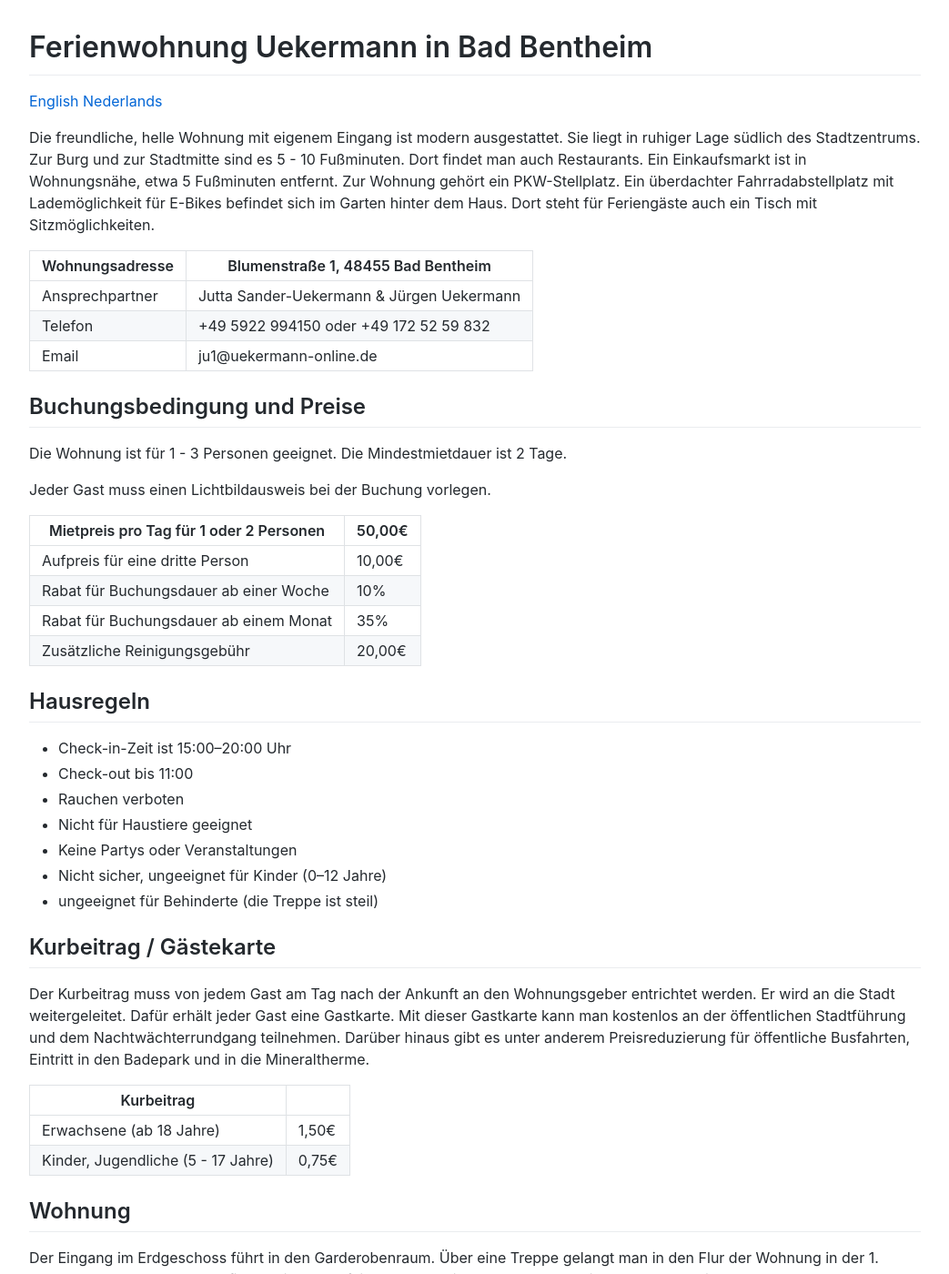
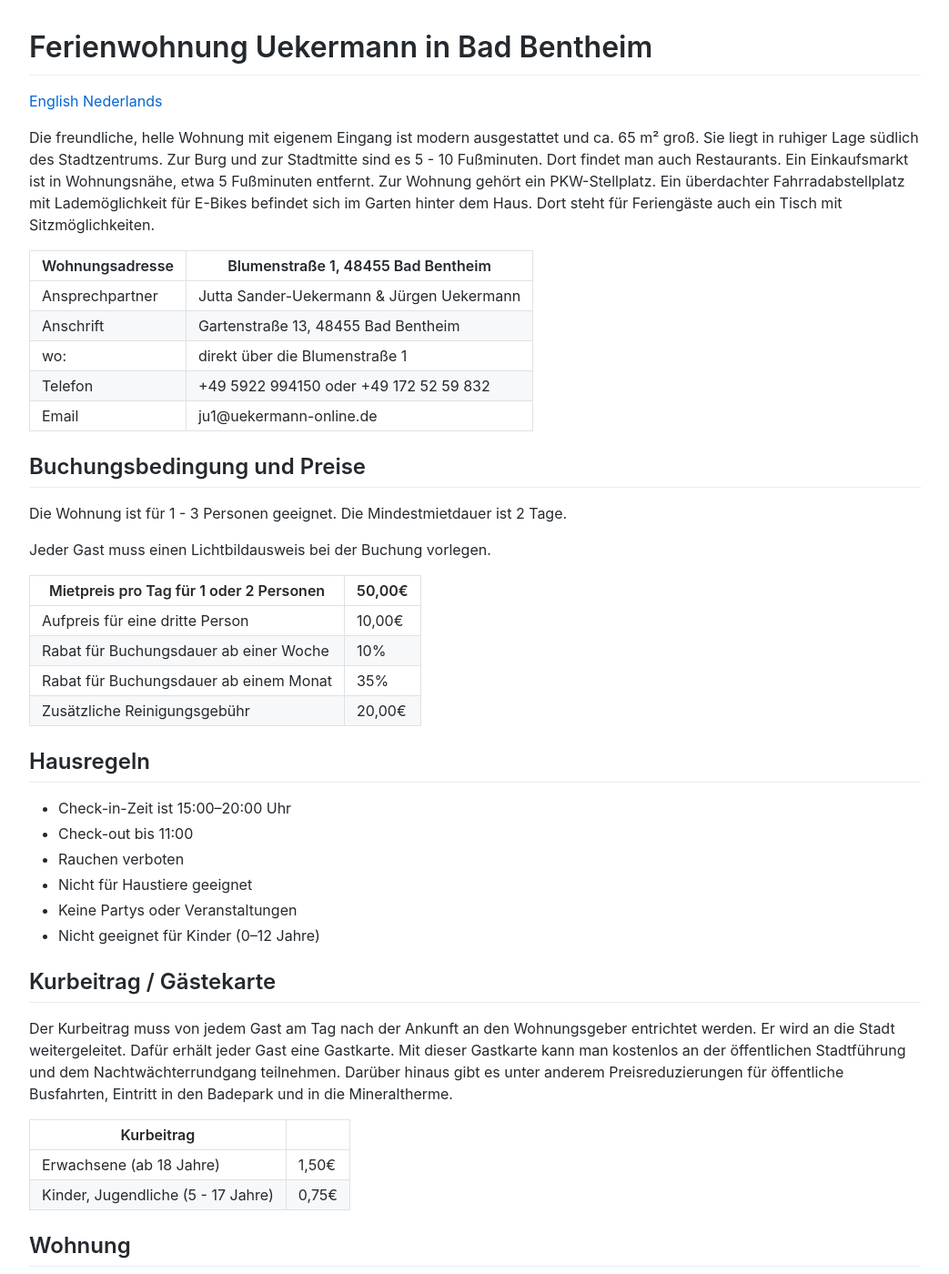
Before and after one commit to ferienwohnungblumenstrasse/ferienwohnungblumenstrasse.github.io, a Jekyll site: the page built from index.md, in a window 1280 px wide and 1400 px high. Shown: the whole window at 91% size, without its empty margins (118-1161 px from the left). Built offline with Jekyll 4.4.1, drawn with Linux system fonts in a browser that asks for light colours; our own code applies the rules of GitHub Pages for plain Markdown files; some of the changed text lies outside the part shown.

Commit message:
Update index.md

```diff
--- a/index.md
+++ b/index.md
@@ -6,12 +6,14 @@ title: Ferienwohnung Uekermann in Bad Bentheim
 [English](https://translate.google.com/translate?hl=en&sl=de&u=http://www.ferienwohnung-bentheim.de)
 [Nederlands](https://translate.google.com/translate?hl=nl&sl=de&u=http://www.ferienwohnung-bentheim.de)
 
-Die freundliche, helle Wohnung mit eigenem Eingang ist modern ausgestattet. Sie liegt in ruhiger Lage südlich des Stadtzentrums. Zur Burg und zur Stadtmitte sind es 5 - 10 Fußminuten. Dort findet man auch Restaurants. Ein Einkaufsmarkt ist in Wohnungsnähe, etwa 5 Fußminuten entfernt.
+Die freundliche, helle Wohnung mit eigenem Eingang ist modern ausgestattet und ca. 65 m² groß. Sie liegt in ruhiger Lage südlich des Stadtzentrums. Zur Burg und zur Stadtmitte sind es 5 - 10 Fußminuten. Dort findet man auch Restaurants. Ein Einkaufsmarkt ist in Wohnungsnähe, etwa 5 Fußminuten entfernt.
 Zur Wohnung gehört ein PKW-Stellplatz. Ein überdachter Fahrradabstellplatz mit Lademöglichkeit für E-Bikes befindet sich im Garten hinter dem Haus. Dort steht für Feriengäste auch ein Tisch mit Sitzmöglichkeiten.
 
 | Wohnungsadresse | Blumenstraße 1, 48455 Bad Bentheim |
 |---|---|
 | Ansprechpartner | Jutta Sander-Uekermann & Jürgen Uekermann |
+| Anschrift | Gartenstraße 13, 48455 Bad Bentheim |
+| wo: | direkt über die Blumenstraße 1 |
 | Telefon | +49 5922 994150 oder +49 172 52 59 832 |
 | Email | ju1@uekermann-online.de |
 
@@ -37,13 +39,12 @@ Jeder Gast muss einen Lichtbildausweis bei der Buchung vorlegen.
 * Rauchen verboten
 * Nicht für Haustiere geeignet
 * Keine Partys oder Veranstaltungen
-* Nicht sicher, ungeeignet für Kinder (0–12 Jahre)
-* ungeeignet für Behinderte (die Treppe ist steil)
+* Nicht geeignet für Kinder (0–12 Jahre)
 
 
 ## Kurbeitrag / Gästekarte
 
-Der Kurbeitrag muss von jedem Gast am Tag nach der Ankunft an den Wohnungsgeber entrichtet werden. Er wird an die Stadt weitergeleitet. Dafür erhält jeder Gast eine Gastkarte. Mit dieser Gastkarte kann man kostenlos an der öffentlichen Stadtführung  und dem Nachtwächterrundgang teilnehmen. Darüber hinaus gibt es unter anderem Preisreduzierung für öffentliche Busfahrten, Eintritt in den Badepark und in die Mineraltherme.
+Der Kurbeitrag muss von jedem Gast am Tag nach der Ankunft an den Wohnungsgeber entrichtet werden. Er wird an die Stadt weitergeleitet. Dafür erhält jeder Gast eine Gastkarte. Mit dieser Gastkarte kann man kostenlos an der öffentlichen Stadtführung  und dem Nachtwächterrundgang teilnehmen. Darüber hinaus gibt es unter anderem Preisreduzierungen für öffentliche Busfahrten, Eintritt in den Badepark und in die Mineraltherme.
 
 
 | Kurbeitrag | |
@@ -53,8 +54,8 @@ Der Kurbeitrag muss von jedem Gast am Tag nach der Ankunft an den Wohnungsgeber
 
 ## Wohnung
 
-Der Eingang im Erdgeschoss führt in den Garderobenraum. Über eine Treppe gelangt man in den Flur der Wohnung in der 1. Etage.
-In der ersten Etage befinden sich Schlafzimmer, Badezimmer, Küche und ein großes Wohnzimmer.
+Der Eingang befindet sich im Erdgeschoss. Über eine Treppe gelangt man in den Flur der Wohnung in der 1. Etage.
+Dort befinden sich Schlafzimmer, Badezimmer, Küche und ein großes Wohnzimmer.
 
 Schlafzimmer:
 
@@ -65,7 +66,7 @@ Schlafzimmer:
 Badezimmer:
 
 * Dusche, WC, Waschbecken
-* Handtücher (liegen im Schlafzimmer)
+* Handtücher
 * Ablegefächer
 * Fön
 * Kosmetikspiegel
```
Also changed, not shown: other parts of index.md (+3 -3 lines).
